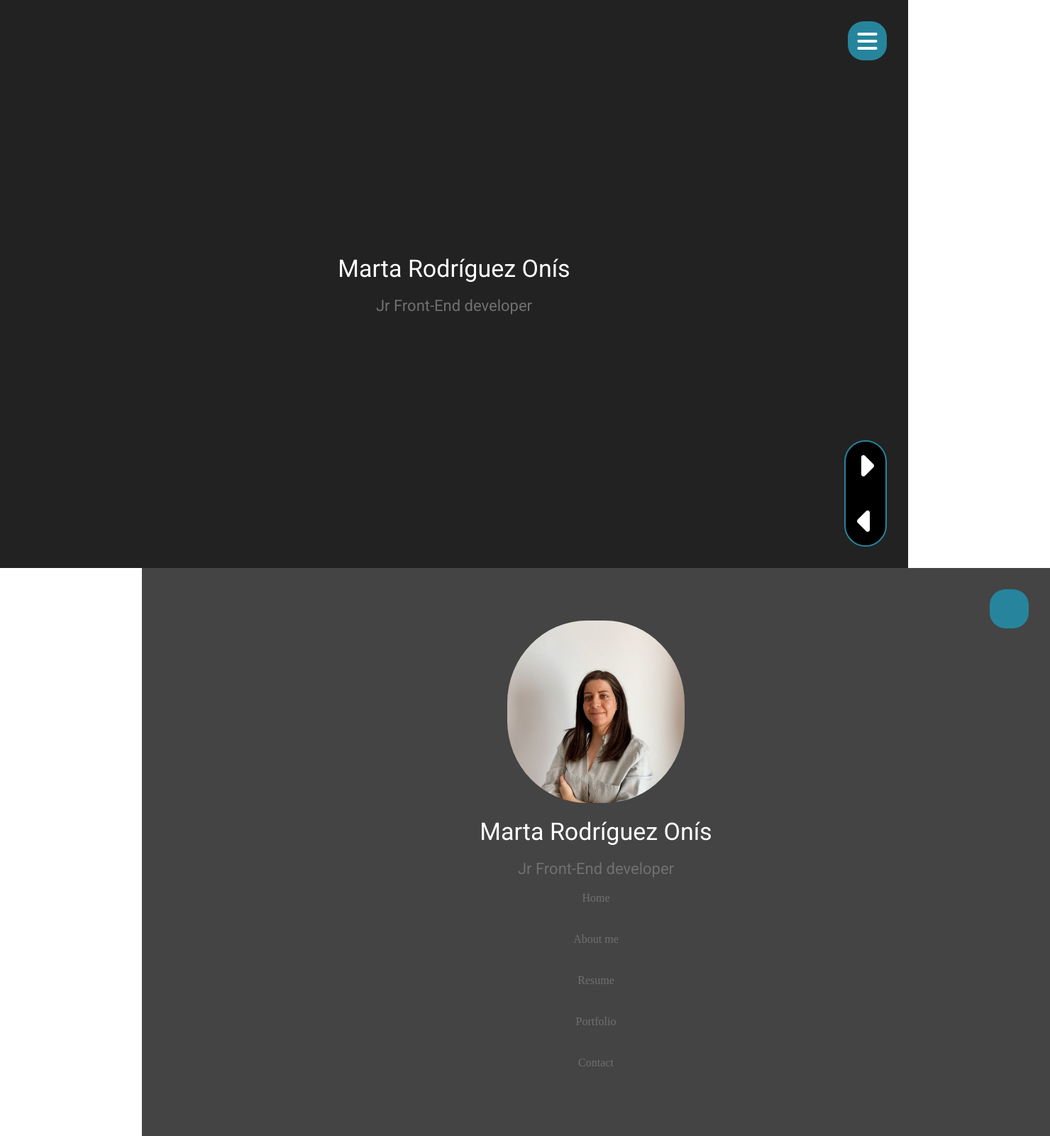
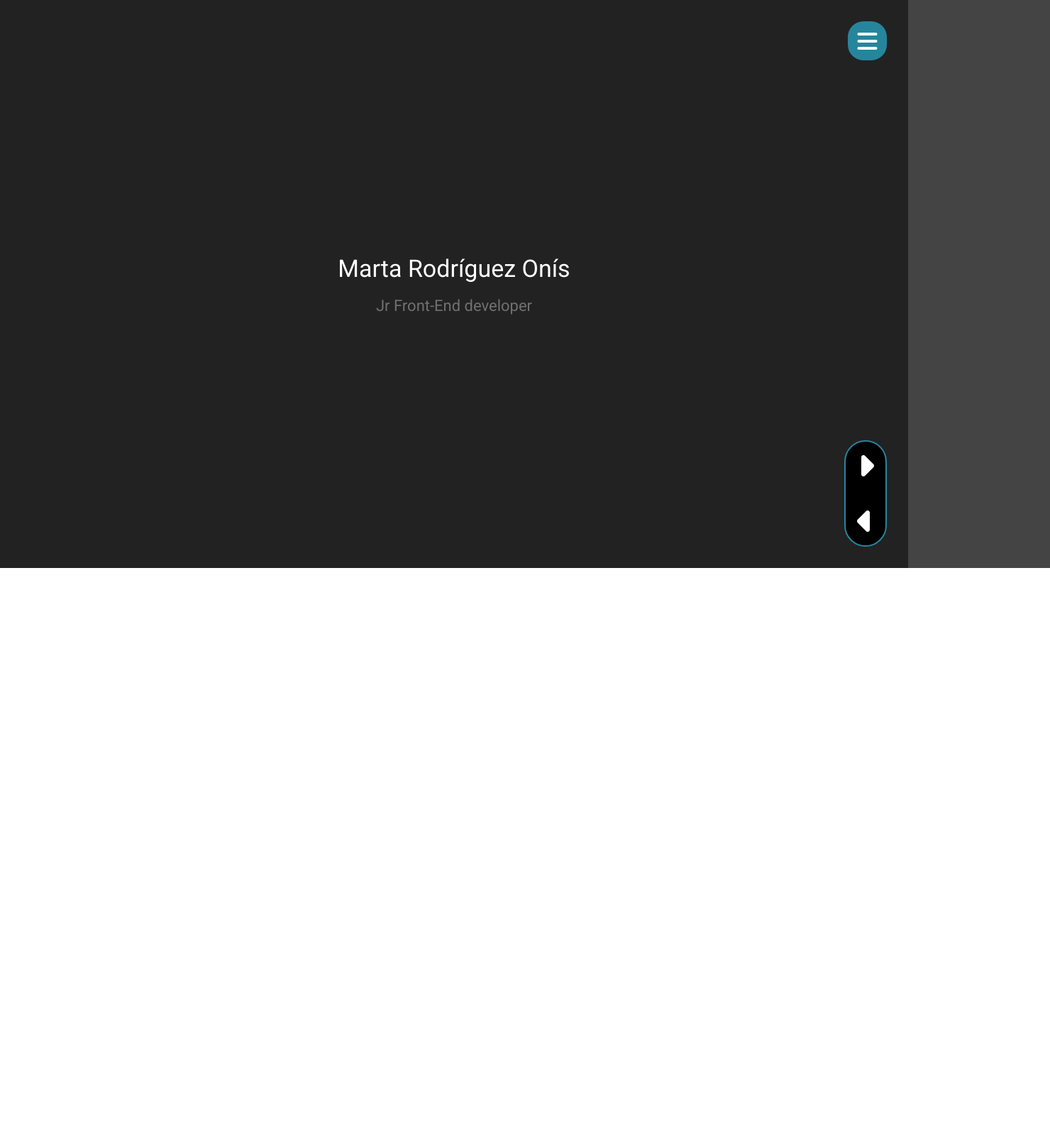
Before and after one commit to MartaOnis/portfolio, a React (Create React App) app: page /#/ in a window 1280 px wide. Shown: the whole page at 71% size, 1480 px wide, since content can reach past the window. After the commit the page ends 800 px from the top, so only its background shows below. Built offline with nearby package versions, Linux system fonts and the light colour scheme.

Commit message:
Update transition and create new components

```diff
--- a/src/components/App.js
+++ b/src/components/App.js
@@ -1,33 +1,42 @@
 import { useState } from 'react';
-// import { Route, Routes } from 'react-router-dom';
+import { Route, Routes } from 'react-router-dom';
 import '../styles/App.scss';
 import Home from './Home';
 import Menu from './Menu';
 
 function App() {
   const [menuHidden, setMenuHidden] = useState({
-    classLanding: '',
-    classMenu: 'hidden',
+    classMenu: '',
+    classIconBars: '',
+    classIconX: 'hidden',
   });
 
   const handleClickMenu = (ev) => {
     if (ev.currentTarget.id === 'menuBars') {
       setMenuHidden({
-        classLanding: 'hidden',
-        classMenu: '',
+        classMenu: 'open',
+        classIconBars: 'hidden',
+        classIconX: '',
       });
     } else {
       setMenuHidden({
-        classLanding: '',
-        classMenu: 'hidden',
+        classMenu: '',
+        classIconBars: '',
+        classIconX: 'hidden',
       });
     }
   };
   return (
     <>
-      <Home menuHidden={menuHidden} handleClickMenu={handleClickMenu} />
-
       <Menu menuHidden={menuHidden} handleClickMenu={handleClickMenu} />
+      <Routes>
+        <Route
+          path="/"
+          element={
+            <Home menuHidden={menuHidden} handleClickMenu={handleClickMenu} />
+          }
+        />
+      </Routes>
     </>
   );
 }
--- a/src/components/Home.js
+++ b/src/components/Home.js
@@ -1,10 +1,10 @@
 import '../styles/Home.scss';
 const Home = (props) => {
   return (
-    <div className={`home ${props.menuHidden.classLanding}`}>
+    <div className="home">
       <nav className="iconMenu">
         <i
-          className={`fa-solid fa-bars fa-2x ${props.menuHidden.classLanding}`}
+          className={`fa-solid fa-bars fa-2x ${props.menuHidden.classIcon}`}
           onClick={props.handleClickMenu}
           id="menuBars"
         ></i>
--- a/src/components/Menu.js
+++ b/src/components/Menu.js
@@ -6,7 +6,7 @@ const Menu = (props) => {
     <div className={`menu ${props.menuHidden.classMenu}`}>
       <nav className="iconMenu">
         <i
-          className={`fa-solid fa-xmark fa-3x ${props.menuHidden.classMenu}`}
+          className={`fa-solid fa-xmark fa-3x ${props.menuHidden.classIcon}`}
           onClick={props.handleClickMenu}
           id="menuClose"
         ></i>
@@ -22,7 +22,9 @@ const Menu = (props) => {
       <nav>
         <ul className="menu__nav">
           <li className="menu__li" onClick={props.handleClickMenu}>
-            Home
+            <Link to="/" className="SectionDetail-link">
+              Home
+            </Link>
           </li>
           <li className="menu__li">
             <Link to="/aboutme" className="SectionDetail-link">
--- a/src/styles/Menu.scss
+++ b/src/styles/Menu.scss
@@ -6,6 +6,14 @@
   justify-content: center;
   align-items: center;
   background-color: $color--dark-grey;
+  position: fixed;
+  top: 0;
+  right: 0;
+  width: 100%;
+  transition: transform 0.7s ease;
+  transform: translateX(100%);
+  background-color: $color--dark-grey;
+
   &__img {
     width: 250px;
     object-fit: cover;
@@ -53,5 +61,9 @@
 }
 
 .hidden {
-  transform: translateX(200px);
+  display: none;
 }
+.menu.open {
+  transform: translateX(0%);
+  z-index: 3;
+}
```
Also changed, not shown: src/components/About.js (added), src/components/Contact.js (added), src/components/Portfolio.js (added), src/components/Resume.js (added), src/styles/About.scss (added), src/styles/Contact.scss (added), src/styles/Portfolio.scss (added), src/styles/Resume.scss (added).
